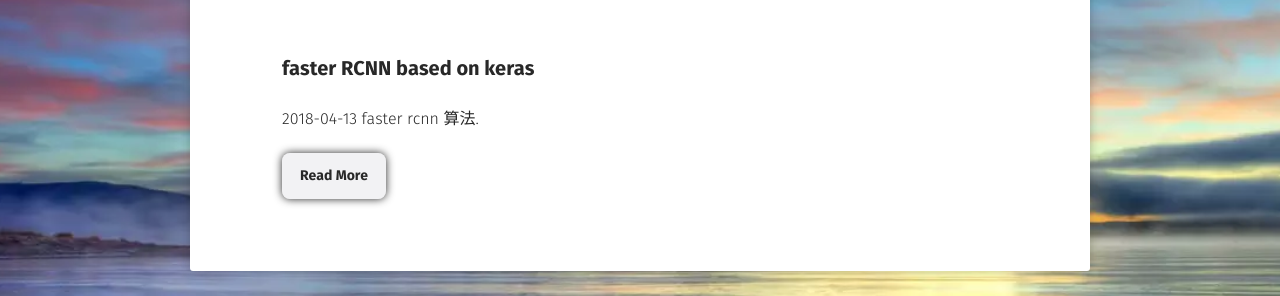
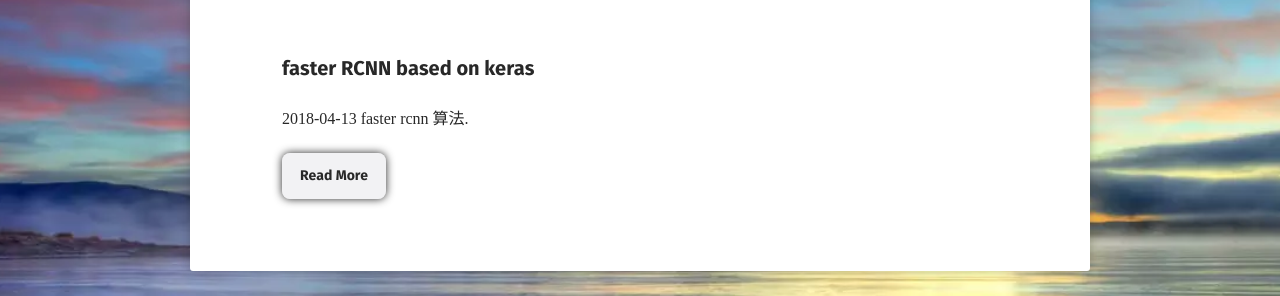
Before and after one commit to xmxxiong/xmxxiong.github.io, a Jekyll site: the page built from projects/index.md, in a window 1280 px wide. Shown: the part 247-543 px from the top of the page. Built offline with Jekyll 4.4.1, drawn with Linux system fonts in a browser that asks for light colours; some web fonts are replaced.

Commit message:
Update typography.scss

```diff
--- a/_sass/typography.scss
+++ b/_sass/typography.scss
@@ -15,7 +15,6 @@
 // titles
 .title {
 	text-align: center;
-	font-family: $font3;
 	font-weight: bold;
 	> p {
 		text-align: center;
@@ -61,6 +60,7 @@
             }
 		}
 		p {
+			font-family: $font3;
 			font-weight: lighter;
 			@include font-rem(16);
 		}
```
